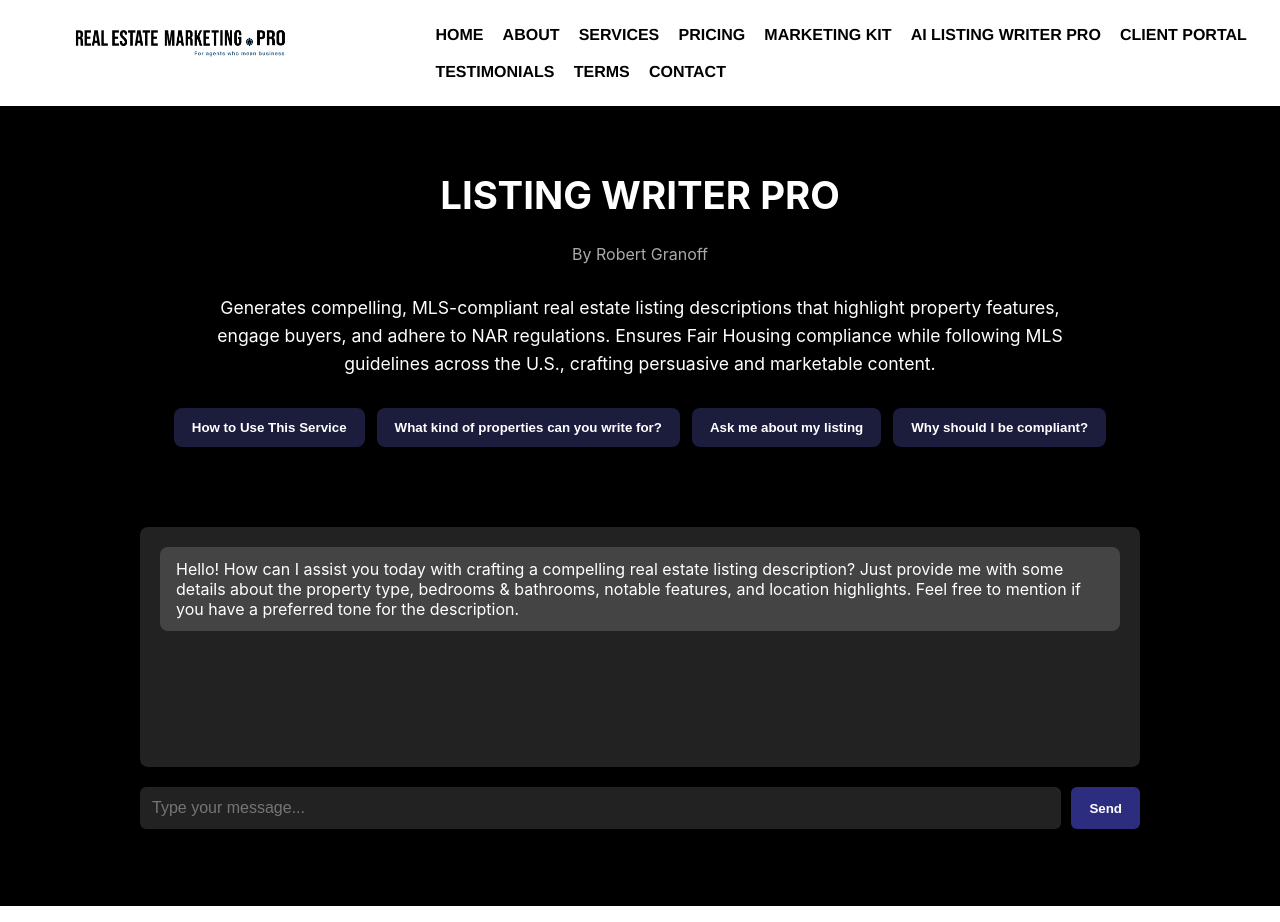
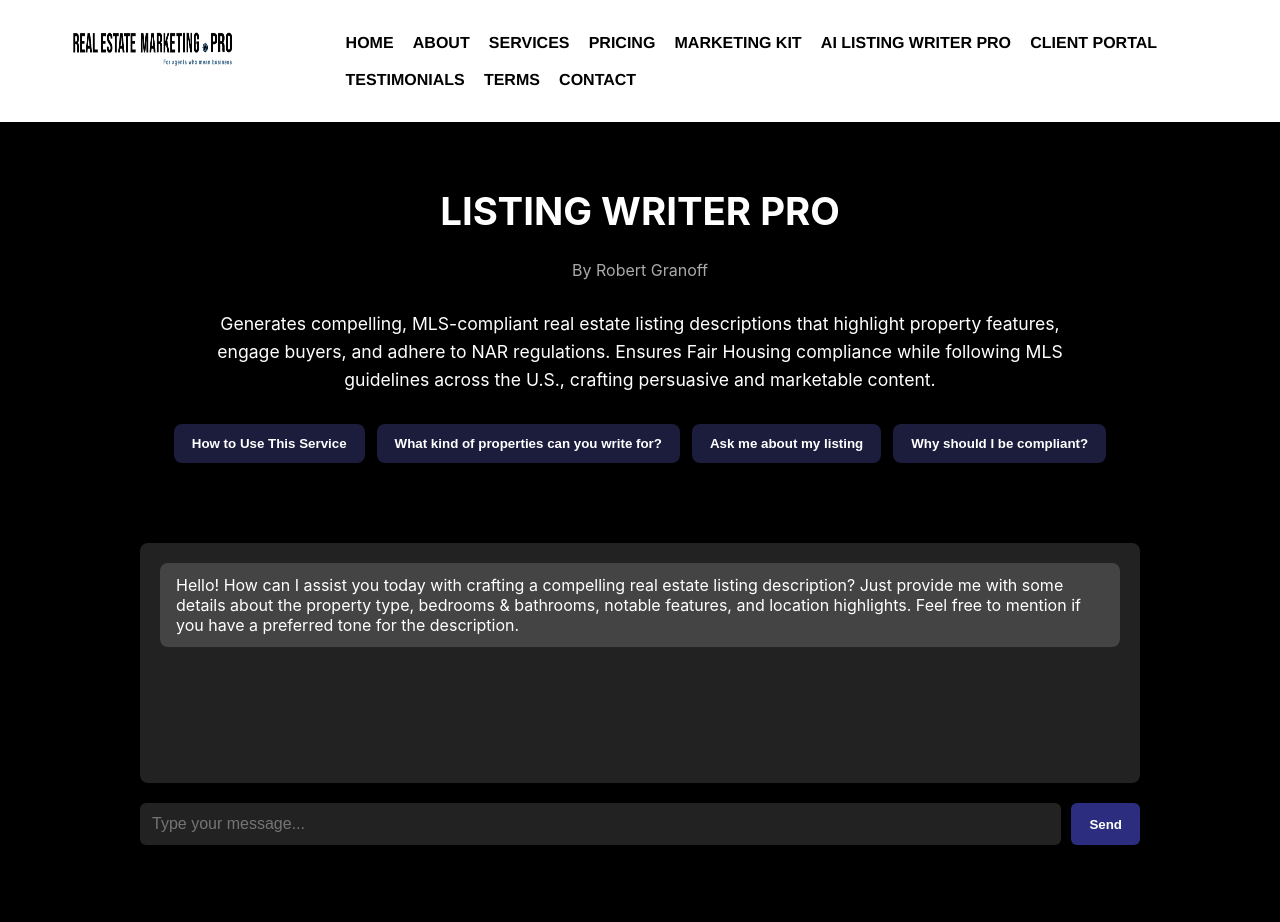
Before and after one commit to rgranoff/real-estate-listing-writer-pro, a Next.js app: page /chat in a window 1280 px wide. Shown: the top 922 px of the page. Built offline with nearby package versions, Linux system fonts and the light colour scheme.

Commit message:
Update Header.js
Fix logo size in Header.js

```diff
--- a/components/Header.js
+++ b/components/Header.js
@@ -6,15 +6,17 @@
   return (
     <header className={styles.header}>
       <div className={styles.container}>
+        <div style={{ display: 'flex', alignItems: 'center' }}>
           <Link href="https://www.realestatemarketing.pro/">
             <Image
               src="/logo.png"
               alt="Real Estate Marketing Pro"
-            width={180}
-            height={60}
-            className={styles.logo}
+              width={280}
+              height={80}
+              priority
             />
           </Link>
+        </div>
         <nav className={styles.nav}>
           {[
             ["HOME", "/"],
@@ -26,7 +28,7 @@
             ["CLIENT PORTAL", "/client-portal"],
             ["TESTIMONIALS", "/testimonials"],
             ["TERMS", "/terms"],
-            ["CONTACT", "/contact"]
+            ["CONTACT", "/contact"],
           ].map(([label, href]) => (
             <Link key={label} href={`https://www.realestatemarketing.pro${href}`}>
               {label}
```
Lines whose indentation alone changed are shown as unchanged.
